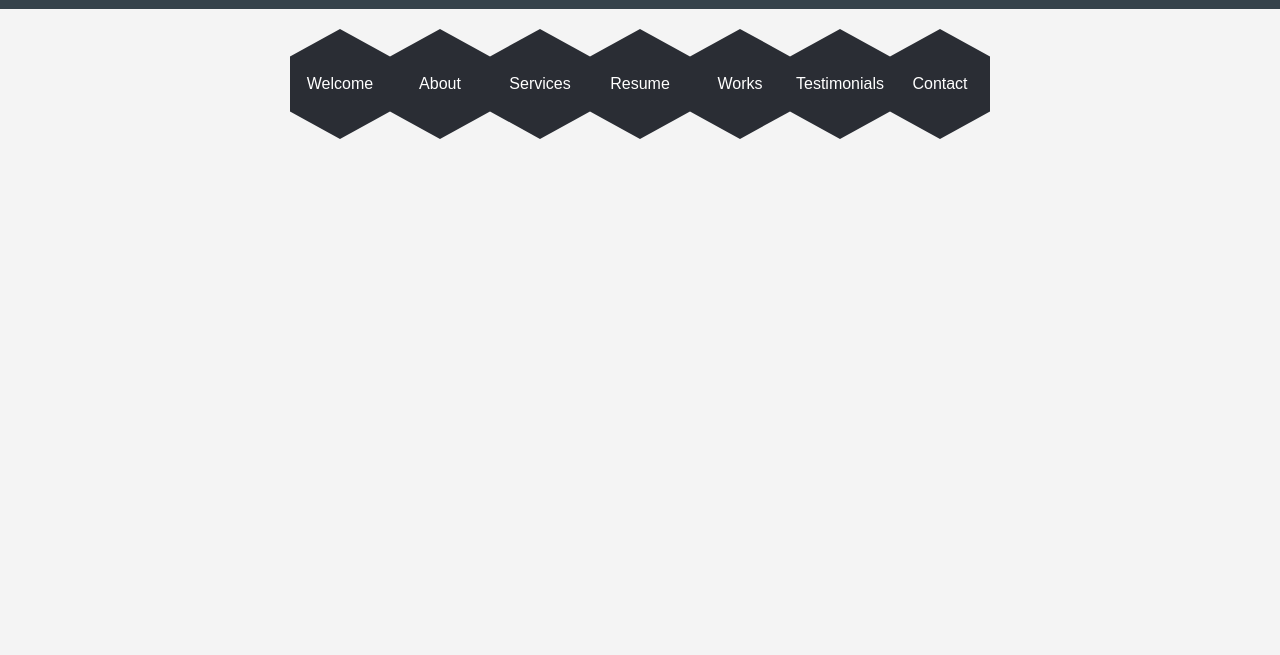
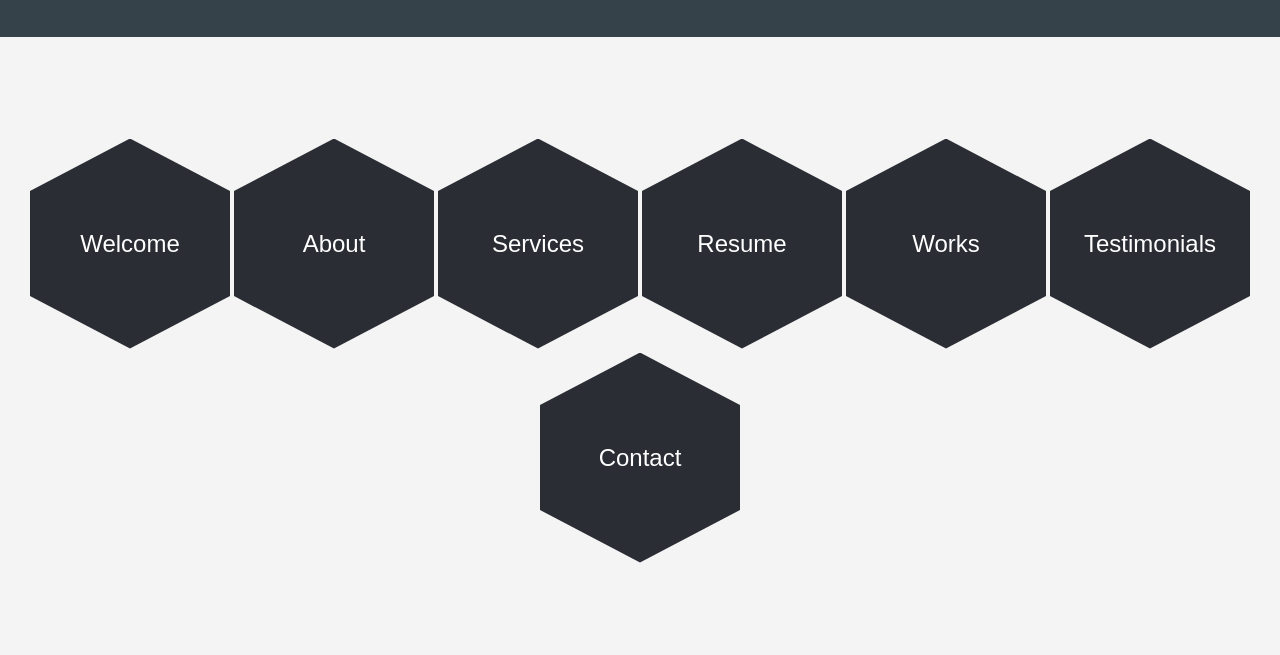
Before and after one commit to caric-c/Synapse_Labs, a plain HTML site: page my_app/index.html in a window 1280 px wide. Shown: the part 145-800 px from the top of the page. Drawn offline with Linux system fonts and the light colour scheme.

Commit message:
change font size

```diff
--- a/my_app/styles.css
+++ b/my_app/styles.css
@@ -8,6 +8,7 @@ body {
 
 header {
     background: #35424a;
+    font-size: 20px;
     color: white;
     padding: 20px 0;
 }
@@ -16,7 +17,7 @@ header {
     display: flex;
     flex-wrap: wrap;
     justify-content: center;
-    margin-top: 20px;
+    margin-top: 100px;
 }
 
 button {
@@ -24,11 +25,11 @@ button {
     border: none;
     color: white;                /* Text color */
     padding: 20px 0;            /* Vertical padding */
-    margin: 0px;               /* Space between buttons */
-    font-size: 16px;            /* Font size */
+    margin: 2px;               /* Space between buttons */
+    font-size: 24px;            /* Font size */
     cursor: pointer;
-    width: 100px;               /* Adjust width */
-    height: 110px;               /* Adjust height */
+    width: 200px;               /* Adjust width */
+    height: 210px;               /* Adjust height */
     clip-path: polygon(50% 0%, 100% 25%, 100% 75%, 50% 100%, 0% 75%, 0% 25%);
     transition: background-color 0.3s ease, transform 0.3s ease;  /* Transition for hover effects */
 }
```
